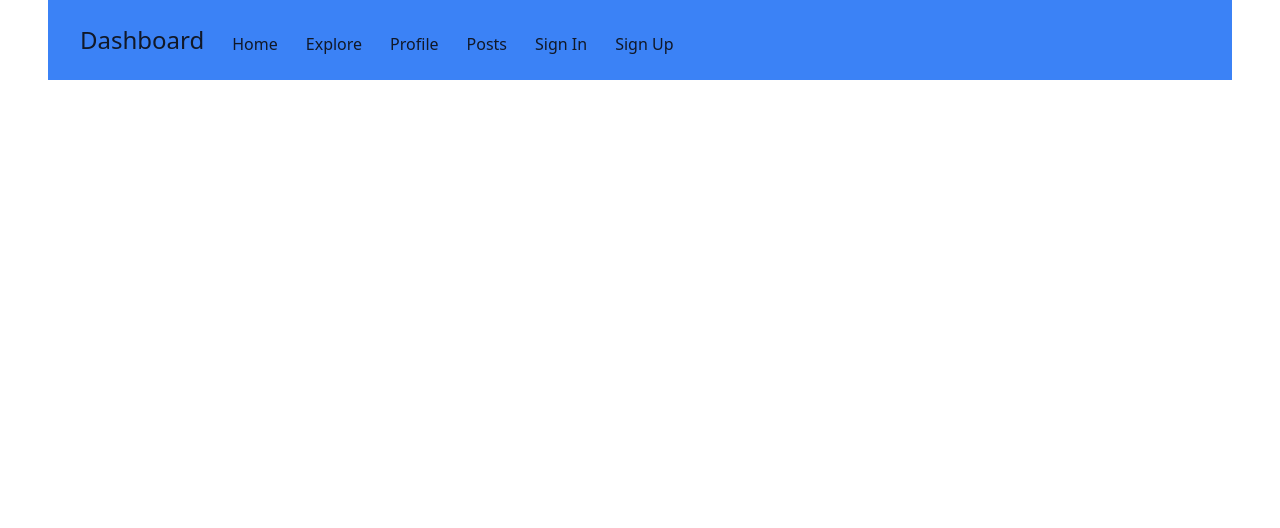
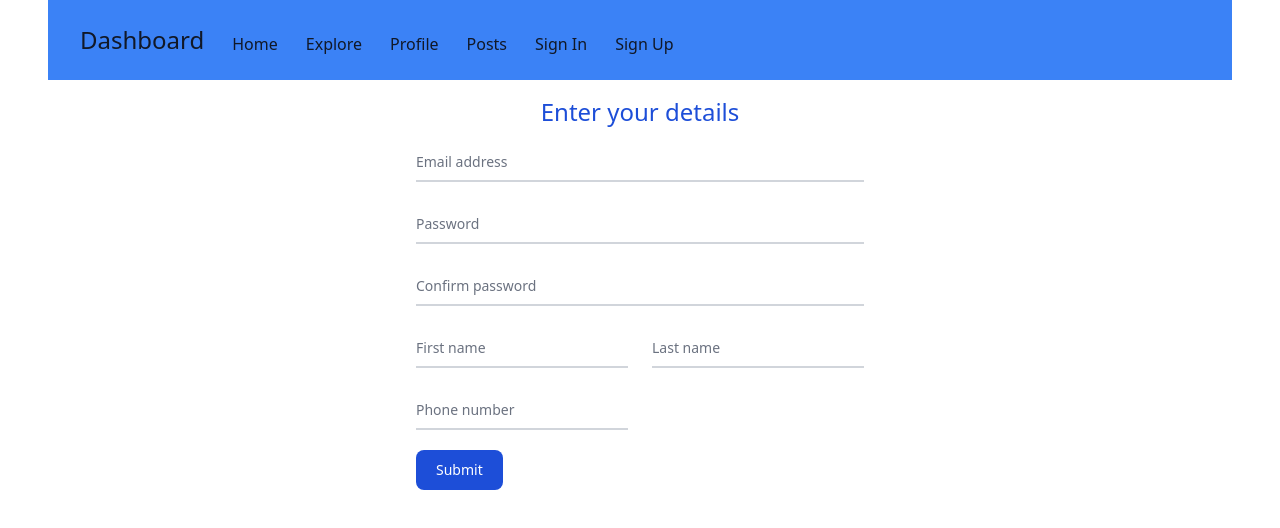
Before and after one commit to nathanrufus/Student-Community-App, a React (Vite) app: page /creditcard in a window 1280 px wide. Shown: the top 528 px of the page. Built offline with nearby package versions, Linux system fonts and the light colour scheme.

Commit message:
Added buyer details component

```diff
--- a/src/App.jsx
+++ b/src/App.jsx
@@ -7,6 +7,7 @@
 import Homepage from "./components/Homepage";
 import Details from "./components/Details";
 import Cart from "./components/Cart";
+import Creditcard from "./components/Creditcard";
 
 function App() {
   return <div>
@@ -18,7 +19,7 @@
       <Route path="/signup" element={<Signup/>}/>
       <Route path="/details" element={<Details/>}/>
       <Route path="/cart" element={<Cart/>}/>
-
+      <Route path="/creditcard" element={<Creditcard/>}/>
     </Routes>
 
 
--- /dev/null
+++ b/src/components/Creditcard.jsx
@@ -0,0 +1,42 @@
+import React from "react";
+
+function Creditcard() {
+    return <div className="mt-20 max-w-screen-2xl md:px-14 p-4 ">
+        <h1 className=" text-2xl text-blue-700 text-center mb-3">Enter your details</h1>
+        <form class="max-w-md mx-auto">
+            <div class="relative z-0 w-full mb-5 group">
+                <input type="email" name="floating_email" id="floating_email" class="block py-2.5 px-0 w-full text-sm text-gray-900 bg-transparent border-0 border-b-2 border-gray-300 appearance-none dark:text-white dark:border-gray-600 dark:focus:border-blue-500 focus:outline-none focus:ring-0 focus:border-blue-600 peer" placeholder=" " required />
+                <label for="floating_email" class="peer-focus:font-medium absolute text-sm text-gray-500 dark:text-gray-400 duration-300 transform -translate-y-6 scale-75 top-3 -z-10 origin-[0] peer-focus:start-0 rtl:peer-focus:translate-x-1/4 rtl:peer-focus:left-auto peer-focus:text-blue-600 peer-focus:dark:text-blue-500 peer-placeholder-shown:scale-100 peer-placeholder-shown:translate-y-0 peer-focus:scale-75 peer-focus:-translate-y-6">Email address</label>
+            </div>
+            <div class="relative z-0 w-full mb-5 group">
+                <input type="password" name="floating_password" id="floating_password" class="block py-2.5 px-0 w-full text-sm text-gray-900 bg-transparent border-0 border-b-2 border-gray-300 appearance-none dark:text-white dark:border-gray-600 dark:focus:border-blue-500 focus:outline-none focus:ring-0 focus:border-blue-600 peer" placeholder=" " required />
+                <label for="floating_password" class="peer-focus:font-medium absolute text-sm text-gray-500 dark:text-gray-400 duration-300 transform -translate-y-6 scale-75 top-3 -z-10 origin-[0] peer-focus:start-0 rtl:peer-focus:translate-x-1/4 peer-focus:text-blue-600 peer-focus:dark:text-blue-500 peer-placeholder-shown:scale-100 peer-placeholder-shown:translate-y-0 peer-focus:scale-75 peer-focus:-translate-y-6">Password</label>
+            </div>
+            <div class="relative z-0 w-full mb-5 group">
+                <input type="password" name="repeat_password" id="floating_repeat_password" class="block py-2.5 px-0 w-full text-sm text-gray-900 bg-transparent border-0 border-b-2 border-gray-300 appearance-none dark:text-white dark:border-gray-600 dark:focus:border-blue-500 focus:outline-none focus:ring-0 focus:border-blue-600 peer" placeholder=" " required />
+                <label for="floating_repeat_password" class="peer-focus:font-medium absolute text-sm text-gray-500 dark:text-gray-400 duration-300 transform -translate-y-6 scale-75 top-3 -z-10 origin-[0] peer-focus:start-0 rtl:peer-focus:translate-x-1/4 peer-focus:text-blue-600 peer-focus:dark:text-blue-500 peer-placeholder-shown:scale-100 peer-placeholder-shown:translate-y-0 peer-focus:scale-75 peer-focus:-translate-y-6">Confirm password</label>
+            </div>
+            <div class="grid md:grid-cols-2 md:gap-6">
+                <div class="relative z-0 w-full mb-5 group">
+                    <input type="text" name="floating_first_name" id="floating_first_name" class="block py-2.5 px-0 w-full text-sm text-gray-900 bg-transparent border-0 border-b-2 border-gray-300 appearance-none dark:text-white dark:border-gray-600 dark:focus:border-blue-500 focus:outline-none focus:ring-0 focus:border-blue-600 peer" placeholder=" " required />
+                    <label for="floating_first_name" class="peer-focus:font-medium absolute text-sm text-gray-500 dark:text-gray-400 duration-300 transform -translate-y-6 scale-75 top-3 -z-10 origin-[0] peer-focus:start-0 rtl:peer-focus:translate-x-1/4 peer-focus:text-blue-600 peer-focus:dark:text-blue-500 peer-placeholder-shown:scale-100 peer-placeholder-shown:translate-y-0 peer-focus:scale-75 peer-focus:-translate-y-6">First name</label>
+                </div>
+                <div class="relative z-0 w-full mb-5 group">
+                    <input type="text" name="floating_last_name" id="floating_last_name" class="block py-2.5 px-0 w-full text-sm text-gray-900 bg-transparent border-0 border-b-2 border-gray-300 appearance-none dark:text-white dark:border-gray-600 dark:focus:border-blue-500 focus:outline-none focus:ring-0 focus:border-blue-600 peer" placeholder=" " required />
+                    <label for="floating_last_name" class="peer-focus:font-medium absolute text-sm text-gray-500 dark:text-gray-400 duration-300 transform -translate-y-6 scale-75 top-3 -z-10 origin-[0] peer-focus:start-0 rtl:peer-focus:translate-x-1/4 peer-focus:text-blue-600 peer-focus:dark:text-blue-500 peer-placeholder-shown:scale-100 peer-placeholder-shown:translate-y-0 peer-focus:scale-75 peer-focus:-translate-y-6">Last name</label>
+                </div>
+            </div>
+            <div class="grid md:grid-cols-2 md:gap-6">
+                <div class="relative z-0 w-full mb-5 group">
+                    <input type="tel" pattern="[0-9]{3}-[0-9]{3}-[0-9]{4}" name="floating_phone" id="floating_phone" class="block py-2.5 px-0 w-full text-sm text-gray-900 bg-transparent border-0 border-b-2 border-gray-300 appearance-none dark:text-white dark:border-gray-600 dark:focus:border-blue-500 focus:outline-none focus:ring-0 focus:border-blue-600 peer" placeholder=" " required />
+                    <label for="floating_phone" class="peer-focus:font-medium absolute text-sm text-gray-500 dark:text-gray-400 duration-300 transform -translate-y-6 scale-75 top-3 -z-10 origin-[0] peer-focus:start-0 rtl:peer-focus:translate-x-1/4 peer-focus:text-blue-600 peer-focus:dark:text-blue-500 peer-placeholder-shown:scale-100 peer-placeholder-shown:translate-y-0 peer-focus:scale-75 peer-focus:-translate-y-6">Phone number </label>
+                </div>
+
+            </div>
+            <button type="submit" class="text-white bg-blue-700 hover:bg-blue-800 focus:ring-4 focus:outline-none focus:ring-blue-300 font-medium rounded-lg text-sm w-full sm:w-auto px-5 py-2.5 text-center dark:bg-blue-600 dark:hover:bg-blue-700 dark:focus:ring-blue-800">Submit</button>
+        </form>
+
+    </div>;
+}
+
+export default Creditcard;
```
